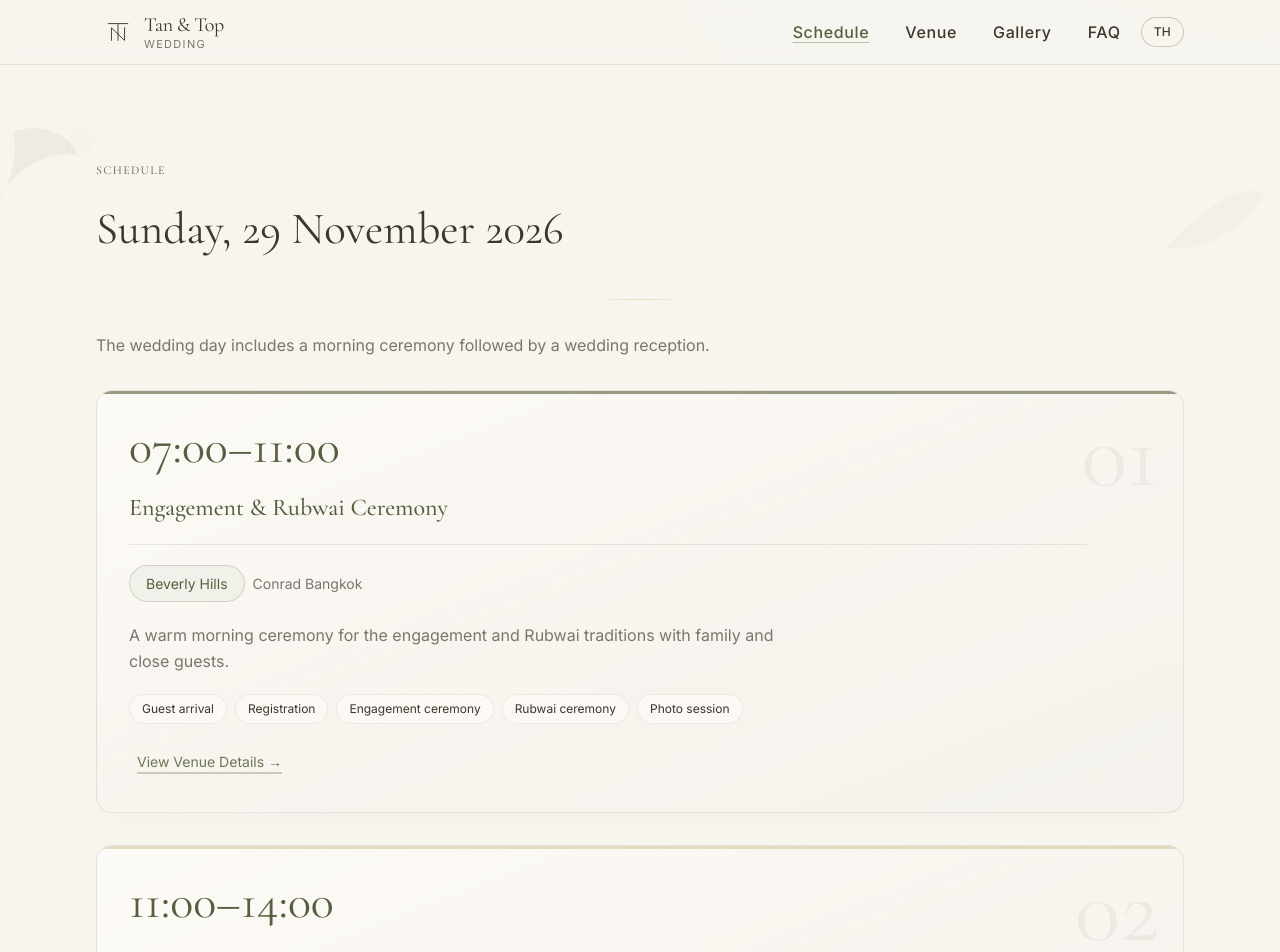
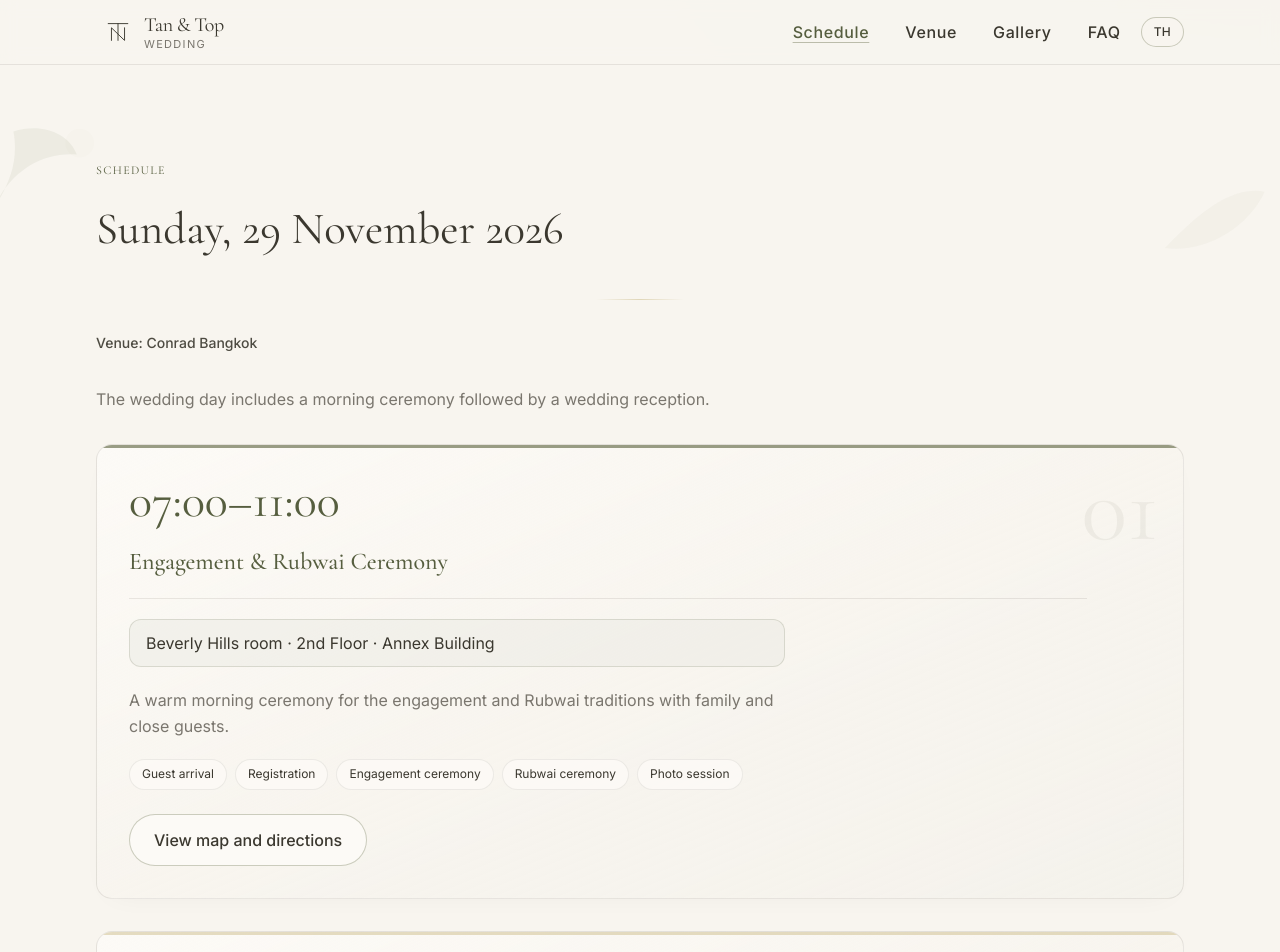
Before and after one commit to topkoong/top-tanly-wedding, a Next.js app: page /en/schedule in a window 1280 px wide. Shown: the top 952 px of the page. Built offline with nearby package versions, Linux system fonts and the light colour scheme; a web font is replaced by a local one.

Commit message:
feat(schedule): page venue summary, room/floor labels, venue CTA without travel copy
Co-authored-by: Cursor <cursoragent@cursor.com>

```diff
--- a/components/sections/ScheduleSection.tsx
+++ b/components/sections/ScheduleSection.tsx
@@ -1,10 +1,10 @@
-import Link from "next/link";
-
+import Button from "@/components/ui/Button";
 import Container from "@/components/ui/Container";
 import DecorativeDivider from "@/components/ui/DecorativeDivider";
 import Heading from "@/components/ui/Heading";
 import Section from "@/components/ui/Section";
 import type { SchedulePageContent, SiteContent } from "@/content/schema";
+import { cn } from "@/lib/utils";
 
 type ScheduleSectionProps = {
   site: SiteContent;
@@ -26,6 +26,7 @@ export default function ScheduleSection({ site, content }: ScheduleSectionProps)
             {site.weddingDate}
           </Heading>
           <DecorativeDivider />
+          <p className="max-w-full text-body-s font-medium leading-relaxed text-charcoal/90">{content.pageVenueSummary}</p>
           <p className={isThai ? "max-w-full text-body leading-relaxed text-stone" : "max-w-full text-body leading-relaxed text-stone"}>
             {content.intro}
           </p>
@@ -61,33 +62,34 @@ export default function ScheduleSection({ site, content }: ScheduleSectionProps)
                     {isThai ? event.thaiName : event.englishName}
                   </h2>
                   <div className="h-px w-full min-w-0 bg-charcoal/10" />
-                  <div className="flex min-w-0 flex-wrap items-center gap-2">
-                    <span className="inline-flex max-w-full rounded-full border border-olive/25 bg-olive-soft/50 px-3 py-2 text-body-s leading-snug text-olive-deep sm:px-4">
-                      {event.room}
-                    </span>
-                    <span className="max-w-full text-body-s leading-snug text-stone">{event.venue}</span>
-                  </div>
+                  <p
+                    className={cn(
+                      "max-w-full text-pretty rounded-xl border border-olive/20 bg-olive-soft/45 px-4 py-3 text-body-s leading-snug text-charcoal",
+                      isThai && "font-thai",
+                    )}
+                  >
+                    {event.roomAccessLabel}
+                  </p>
                   <p className={isThai ? "max-w-full text-body leading-relaxed text-stone" : "max-w-full text-body leading-relaxed text-stone"}>
                     {event.description}
                   </p>
 
-                  <div className="flex min-w-0 flex-wrap gap-2">
+                  <div className="flex min-w-0 flex-wrap content-start gap-x-2 gap-y-2.5">
                     {event.chips.map((chip) => (
                       <span
                         key={chip}
-                        className="max-w-full rounded-full border border-charcoal/[0.08] bg-ivory/90 px-3 py-1.5 text-xs leading-snug text-charcoal"
+                        className="min-w-0 max-w-full rounded-full border border-charcoal/[0.08] bg-ivory/90 px-3 py-1.5 text-xs leading-snug text-charcoal break-words"
                       >
                         {chip}
                       </span>
                     ))}
                   </div>
 
-                  <Link
-                    href={event.venuePageHref}
-                    className="inline-flex max-w-full rounded-full px-2 py-2 text-body-s leading-snug text-olive underline underline-offset-[5px] decoration-olive/35 decoration-2 transition-colors duration-200 hover:bg-olive-soft/35 hover:no-underline hover:text-olive-deep focus-visible:outline-none focus-visible:ring-2 focus-visible:ring-olive-deep focus-visible:ring-offset-2 focus-visible:rounded-md focus-visible:ring-offset-ivory"
-                  >
-                    {content.venueButtonLabel}
-                  </Link>
+                  <div className="min-w-0 pt-1">
+                    <Button href={event.venuePageHref} variant="secondary" className="w-full min-w-0 sm:w-auto sm:max-w-full">
+                      {content.venueButtonLabel}
+                    </Button>
+                  </div>
                 </div>
               </li>
             ))}
--- a/content/en/schedule.ts
+++ b/content/en/schedule.ts
@@ -2,13 +2,14 @@ import type { SchedulePageContent } from "@/content/schema";
 
 export const scheduleContentEn: SchedulePageContent = {
   title: "Schedule",
+  pageVenueSummary: "Venue: Conrad Bangkok",
   intro:
     "The wedding day includes a morning ceremony followed by a wedding reception.",
   arrivalNote:
     "We recommend arriving around 20–30 minutes before the event starts to allow time for travel, parking, and registration.",
   updateNote:
     "Some details may be updated closer to the wedding date. Please check this website or our LINE Official Account for the latest information.",
-  venueButtonLabel: "View Venue Details →",
+  venueButtonLabel: "View map and directions",
   events: [
     {
       id: "engagement-rubwai",
@@ -18,8 +19,7 @@ export const scheduleContentEn: SchedulePageContent = {
       title: "Engagement & Rubwai Ceremony",
       date: "Sunday, 29 November 2026",
       time: "07:00–11:00",
-      room: "Beverly Hills",
-      venue: "Conrad Bangkok",
+      roomAccessLabel: "Beverly Hills room · 2nd Floor · Annex Building",
       venuePageHref: "/en/venue",
       description:
         "A warm morning ceremony for the engagement and Rubwai traditions with family and close guests.",
@@ -39,8 +39,7 @@ export const scheduleContentEn: SchedulePageContent = {
       title: "Wedding Reception",
       date: "Sunday, 29 November 2026",
       time: "11:00–14:00",
-      room: "Conrad Ballroom",
-      venue: "Conrad Bangkok",
+      roomAccessLabel: "Conrad Ballroom · 4th Floor · Main Building",
       venuePageHref: "/en/venue",
       description:
         "A warm and elegant wedding reception to celebrate our special day with family and friends.",
--- a/content/th/schedule.ts
+++ b/content/th/schedule.ts
@@ -2,13 +2,14 @@ import type { SchedulePageContent } from "@/content/schema";
 
 export const scheduleContentTh: SchedulePageContent = {
   title: "กำหนดการ",
+  pageVenueSummary: "สถานที่จัดงาน: Conrad Bangkok",
   intro:
     "กำหนดการหลักของวันงาน แบ่งออกเป็นพิธีช่วงเช้าและงานเลี้ยงฉลองมงคลสมรส",
   arrivalNote:
     "แนะนำให้มาถึงก่อนเวลาเริ่มงานประมาณ 20–30 นาที เพื่อเผื่อเวลาสำหรับการเดินทาง จอดรถ และลงทะเบียน",
   updateNote:
     "รายละเอียดบางส่วนอาจมีการอัปเดตเพิ่มเติมเมื่อใกล้ถึงวันงาน กรุณาตรวจสอบข้อมูลล่าสุดจากเว็บไซต์หรือ LINE Official Account",
-  venueButtonLabel: "ดูรายละเอียดสถานที่ →",
+  venueButtonLabel: "ดูแผนที่และวิธีเดินทาง",
   events: [
     {
       id: "engagement-rubwai",
@@ -18,8 +19,7 @@ export const scheduleContentTh: SchedulePageContent = {
       title: "พิธีหมั้นและพิธีรับไหว้",
       date: "วันอาทิตย์ที่ 29 พฤศจิกายน 2569",
       time: "07:00–11:00",
-      room: "Beverly Hills",
-      venue: "Conrad Bangkok",
+      roomAccessLabel: "ห้อง Beverly Hills · ชั้น 2 · อาคาร Annex",
       venuePageHref: "/venue",
       description:
         "ช่วงเช้าสำหรับพิธีหมั้นและพิธีรับไหว้แบบอบอุ่น ร่วมกับครอบครัวและแขกคนสำคัญ",
@@ -39,8 +39,7 @@ export const scheduleContentTh: SchedulePageContent = {
       title: "งานเลี้ยงฉลองมงคลสมรส",
       date: "วันอาทิตย์ที่ 29 พฤศจิกายน 2569",
       time: "11:00–14:00",
-      room: "Conrad Ballroom",
-      venue: "Conrad Bangkok",
+      roomAccessLabel: "ห้อง Conrad Ballroom · ชั้น 4 · อาคารหลัก",
       venuePageHref: "/venue",
       description:
         "งานเลี้ยงฉลองมงคลสมรสในบรรยากาศอบอุ่น เรียบง่าย และเป็นกันเอง",
```
Also changed, not shown: content/schema.ts (+4 -4 lines).
